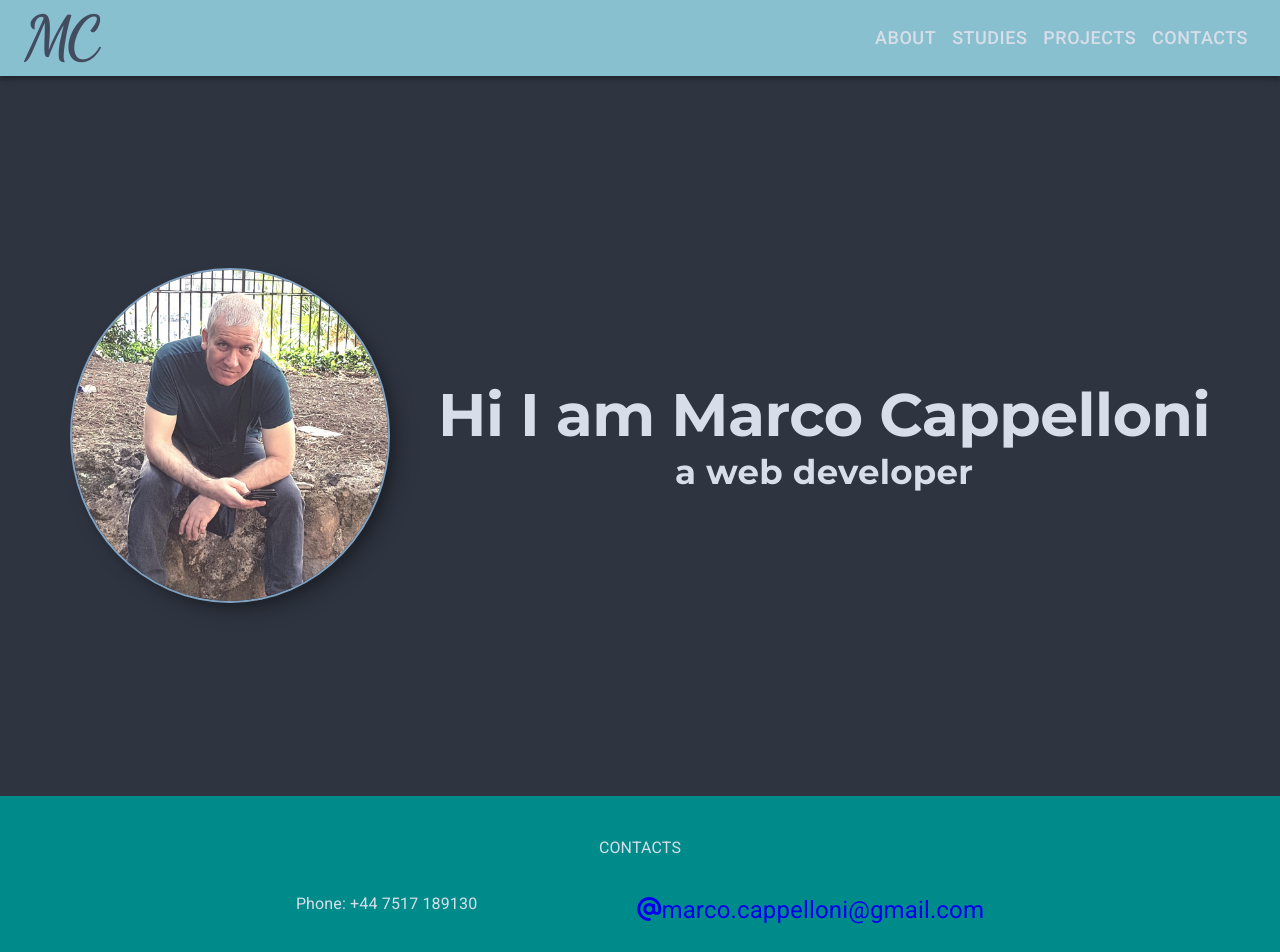
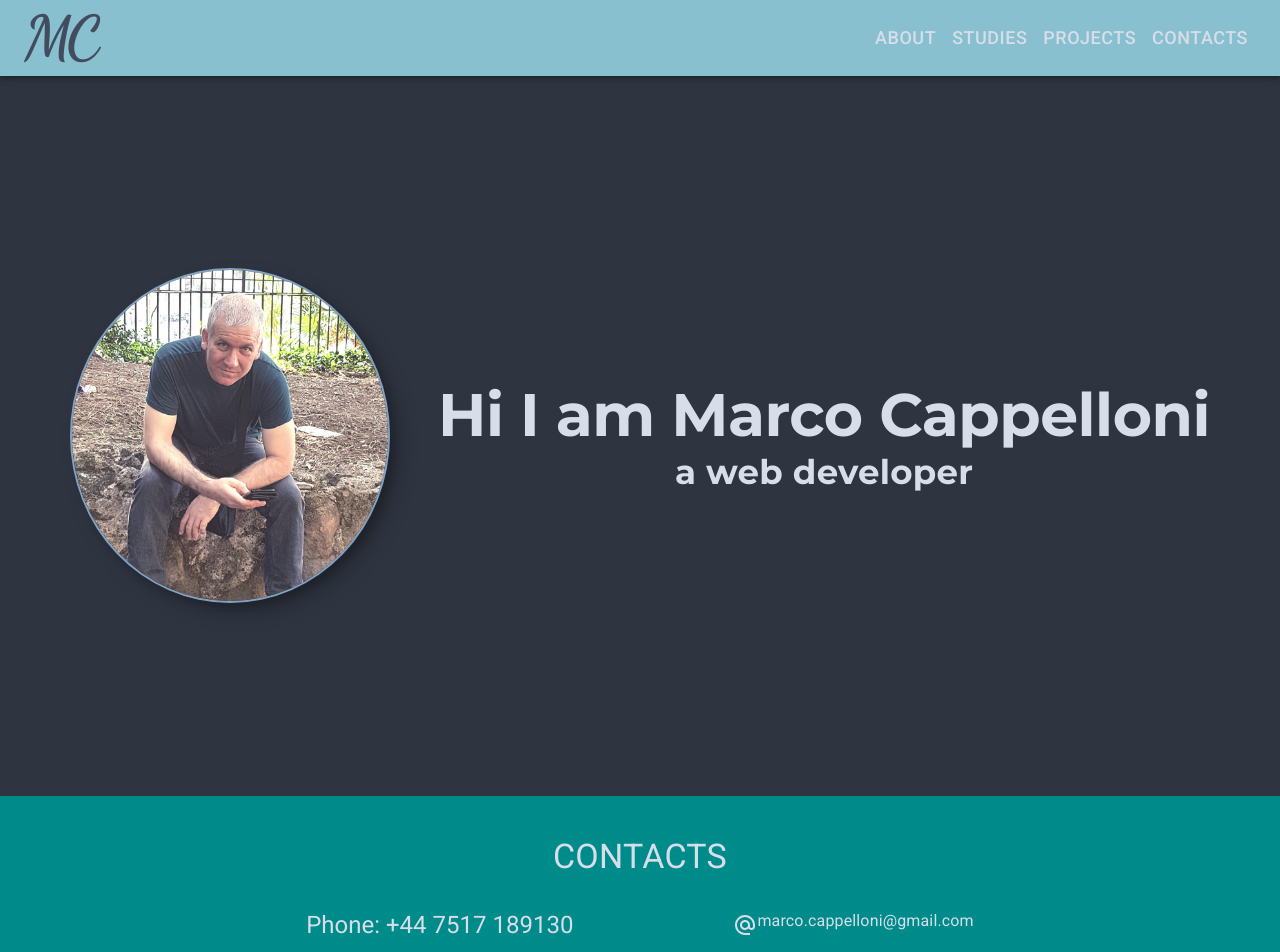
Before and after one commit to marcocappelloni/portfolio, a React (Create React App) app: page / in a window 1280 px wide. Shown: the top 952 px of the page. Built offline with nearby package versions, Linux system fonts and the light colour scheme.

Commit message:
inserted link and icon for contact section and fixed the global style for the links

```diff
--- a/src/components/centrals/contacts/Contacts.js
+++ b/src/components/centrals/contacts/Contacts.js
@@ -2,10 +2,12 @@ import { styled } from "@mui/material/styles";
 import Box from "@mui/material/Box";
 // import Container from "@mui/material/Container";
 import Typography from "@mui/material/Typography";
+import AlternateEmailIcon from "@mui/icons-material/AlternateEmail";
+import Link from "@mui/material/Link";
 
 const ExternalContainer = styled(Box)`
   padding: 40px 0;
-  font-size: 24px;
+  /* font-size: 24px; */
   background-color: darkcyan;
 `;
 
@@ -17,13 +19,17 @@ const InnerBox = styled(Box)`
 const Contacts = () => {
   return (
     <ExternalContainer>
-      <Typography sx={{ paddingBottom: 4 }}>CONTACTS</Typography>
+      <Typography variant="h4" sx={{ paddingBottom: 4 }}>
+        CONTACTS
+      </Typography>
       <InnerBox>
-        <Typography sx={{ paddingRight: 20 }}>Phone: +44 7517 189130</Typography>
-        <a href="#a">
-          <i className="fa-solid fa-at"></i>
-          <span className="iconContent">marco.cappelloni@gmail.com</span>
-        </a>
+        <Typography variant="h5" sx={{ paddingRight: 20 }}>
+          Phone: +44 7517 189130
+        </Typography>
+        <AlternateEmailIcon sx={{ my: "auto" }} />
+        <Link href="#a" color="inherit" underline="none">
+          marco.cappelloni@gmail.com
+        </Link>
       </InnerBox>
     </ExternalContainer>
   );
--- a/src/theme.js
+++ b/src/theme.js
@@ -66,6 +66,14 @@ export const theme = createTheme({
     borderRadius: 15
   },
   components: {
+    MuiCssBaseline: {
+      styleOverrides: `
+        a {
+          textDecoration : none;
+          color: ${nordPalette.colors.nord4};
+        }
+      `
+    },
     MuiPaper: {
       defaultProps: {
         elevation: 5
```
